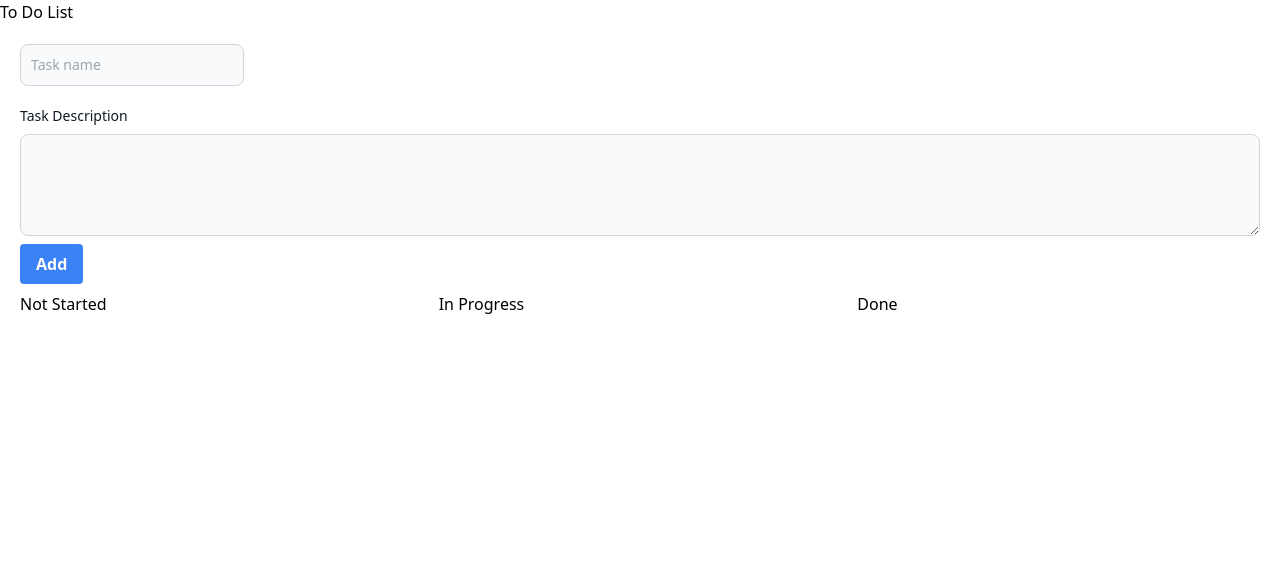
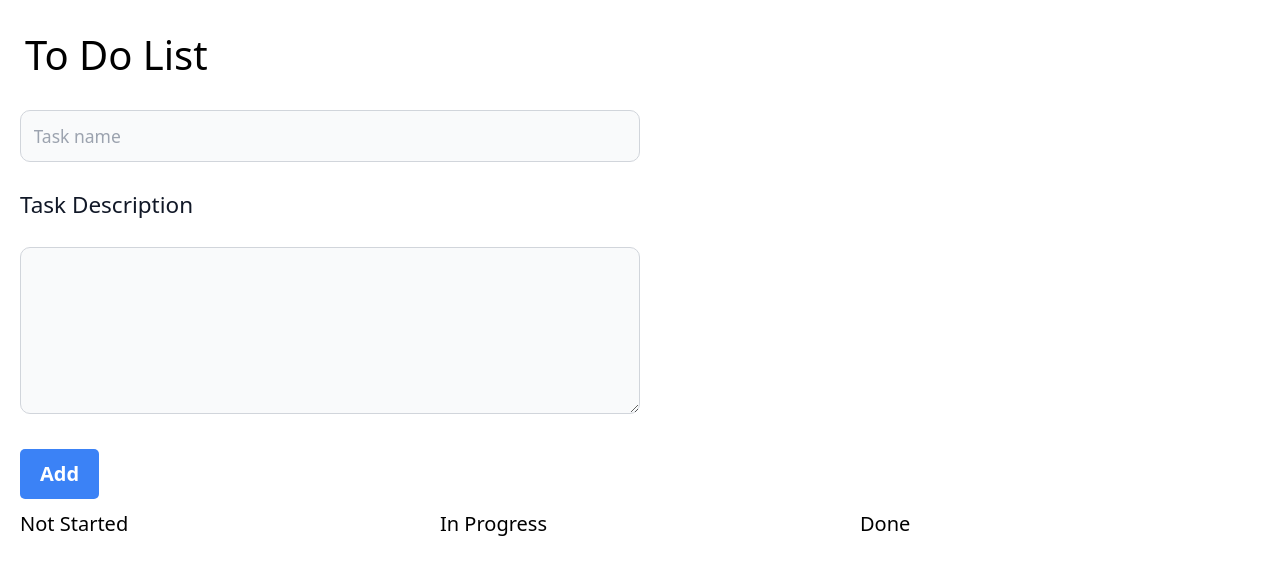
Before and after one commit to TheRealSharuto/to-do-list, a website: page index.html in a window 1280 px wide. Drawn offline with Linux system fonts and the light colour scheme.

Commit message:
Styling modifications - font, colors

```diff
--- a/index.html
+++ b/index.html
@@ -12,10 +12,10 @@
 </head>
 
 <body class="dark:bg-gray-900">
-    <h1>To Do List</h1>
+    <h1 class="mx-5 my-5">To Do List</h1>
     <div class="content-area-container">
         <input class="input-short-text-field js-name-input" type="text" placeholder="Task name">
-        <label for="message" class="block mb-2 text-sm font-medium text-gray-900 dark:text-white">Task
+        <label for="message" class="block mb-2 text-lg font-medium text-gray-900 dark:text-white">Task
             Description</label>
         <textarea id="js-description" rows="4" class="input-paragraph-text"
             placeholder="Write your task description...">
--- a/package.json
+++ b/package.json
@@ -4,7 +4,7 @@
   "description": "",
   "main": "app.js",
   "scripts": {
-    "build-css": "tailwindcss build src/styles.css -o src/css/output.css"
+    "build-css": "npx tailwindcss -i ./src/css/input.css -o ./src/css/output.css --watch"
   },
   "keywords": [],
   "author": "",
--- a/src/css/input.css
+++ b/src/css/input.css
@@ -1,6 +1,10 @@
 @tailwind base;
 @tailwind components;
 @tailwind utilities;
+
+*, html, body, div {
+    font-size: 20px;
+}
 
 .content-area-container {
     @apply mx-[20px] text-left block;
@@ -11,7 +15,7 @@
 }
 
 .input-short-text-field {
-    @apply my-5 bg-gray-50 border border-gray-300 text-gray-900 text-sm rounded-lg block p-2.5;
+    @apply my-5 block p-2.5 w-[50%] text-sm text-gray-900 bg-gray-50 rounded-lg border border-gray-300 focus:ring-blue-500 focus:border-blue-500 dark:bg-gray-700 dark:border-gray-600 dark:placeholder-gray-400 dark:text-white dark:focus:ring-blue-500 dark:focus:border-blue-500;;
 }
 
 .blue-add-button {
@@ -23,11 +27,17 @@
 }
 
 .input-paragraph-text {
-    @apply block p-2.5 w-full text-sm text-gray-900 bg-gray-50 rounded-lg border border-gray-300 focus:ring-blue-500 focus:border-blue-500 dark:bg-gray-700 dark:border-gray-600 dark:placeholder-gray-400 dark:text-white dark:focus:ring-blue-500 dark:focus:border-blue-500;
+    @apply my-5 block p-2.5 w-[50%] text-lg text-gray-900 bg-gray-50 rounded-lg border border-gray-300 focus:ring-blue-500 focus:border-blue-500 dark:bg-gray-700 dark:border-gray-600 dark:placeholder-gray-400 dark:text-white dark:focus:ring-blue-500 dark:focus:border-blue-500;
 }
 
 p, h1, h2, h3, h4, h5, h6 {
     @apply dark:text-white;
+}
+h1 {
+    font-size: 40px;
+}
+p {
+    font-size: 16px;
 }
 
 .in-progress-button {
```
Also changed, not shown: src/css/output.css.
